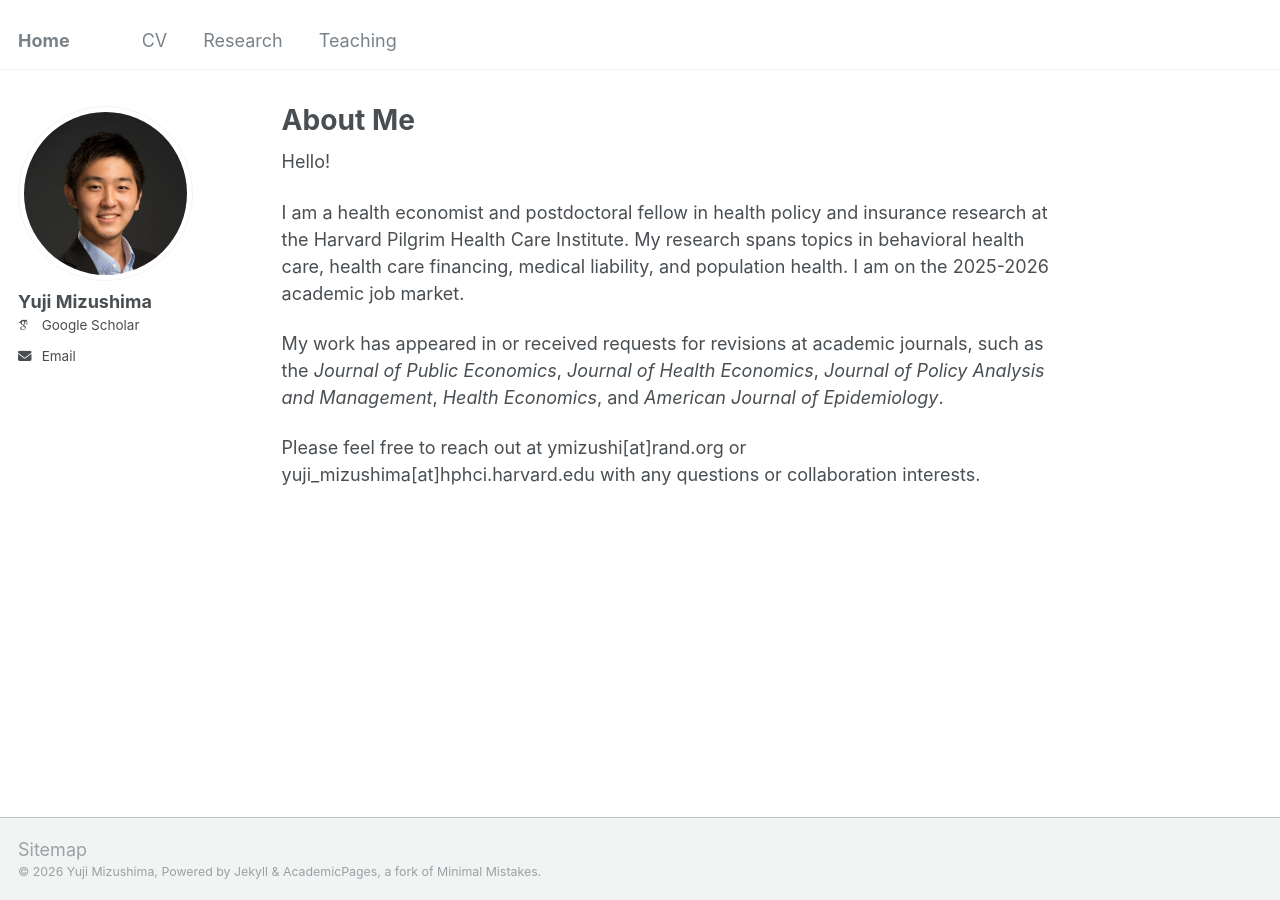
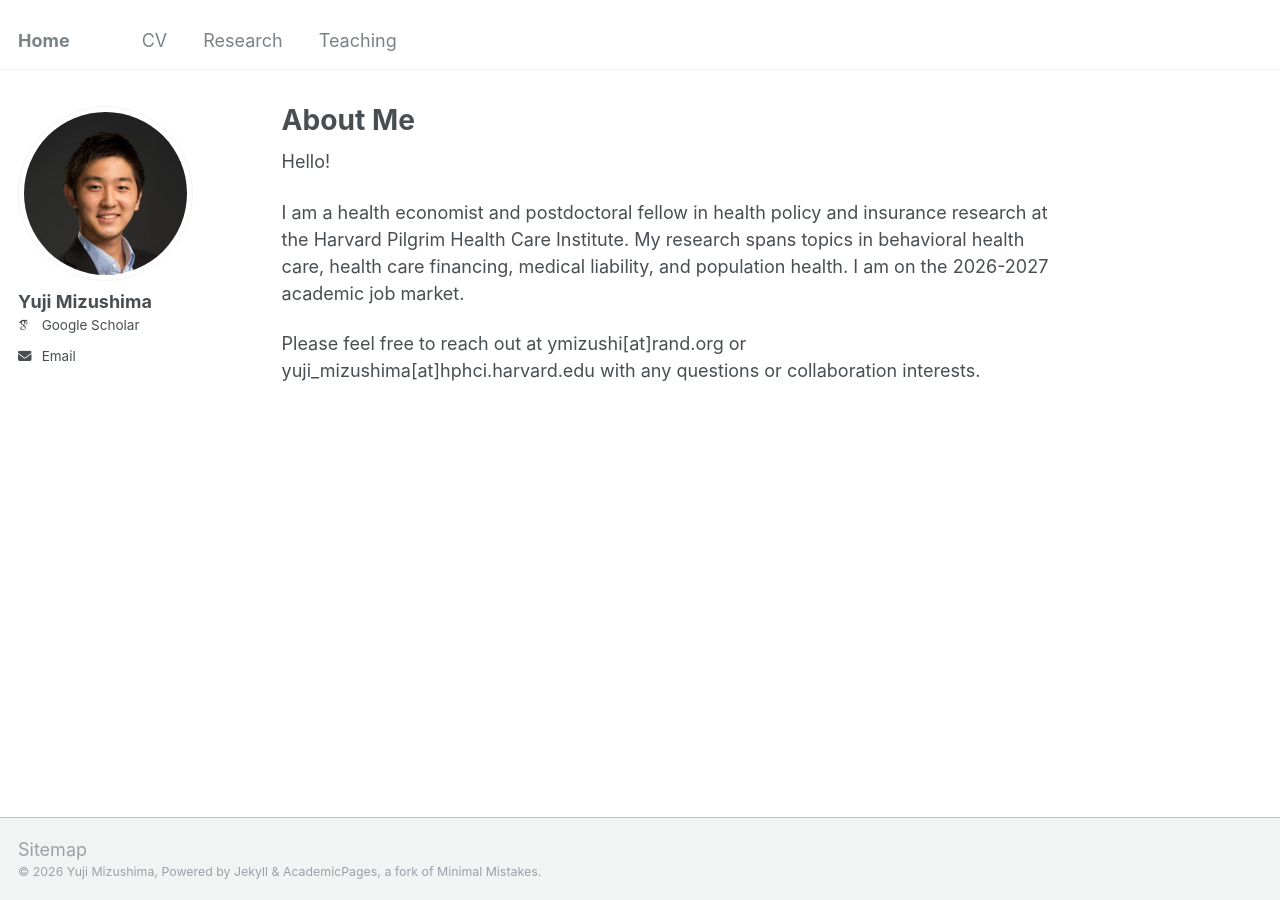
Before and after one commit to yujimizushima/yujimizushima.github.io, a Jekyll site: the page built from _pages/about.md, in a window 1280 px wide. Built offline with Jekyll 4.4.1, drawn with Linux system fonts in a browser that asks for light colours; some web fonts are replaced.

Commit message:
Update about.md

```diff
--- a/_pages/about.md
+++ b/_pages/about.md
@@ -9,8 +9,6 @@ redirect_from:
 
 Hello!
 
-I am a health economist and postdoctoral fellow in health policy and insurance research at the Harvard Pilgrim Health Care Institute. My research spans topics in behavioral health care, health care financing, medical liability, and population health. I am on the 2025-2026 academic job market.
-
-My work has appeared in or received requests for revisions at academic journals, such as the _Journal of Public Economics_, _Journal of Health Economics_, _Journal of Policy Analysis and Management_, _Health Economics_, and _American Journal of Epidemiology_.
+I am a health economist and postdoctoral fellow in health policy and insurance research at the Harvard Pilgrim Health Care Institute. My research spans topics in behavioral health care, health care financing, medical liability, and population health. I am on the 2026-2027 academic job market.
 
 Please feel free to reach out at ymizushi[at]rand.org or yuji_mizushima[at]hphci.harvard.edu with any questions or collaboration interests.
```
